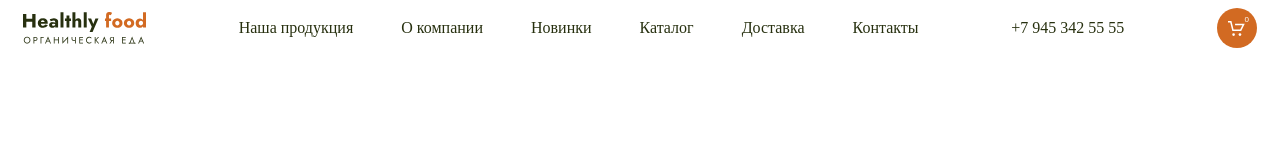
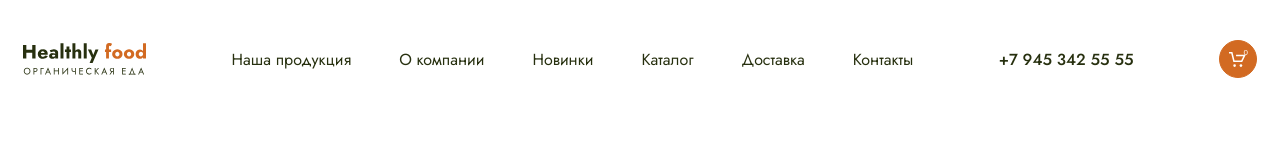
Before and after one commit to narinakara/Modele02-Shop, a website built with webpack: page src/index.html in a window 1280 px wide. Built offline with nearby package versions, Linux system fonts and the light colour scheme.

Commit message:
Add changes

```diff
--- a/src/styles/main.scss
+++ b/src/styles/main.scss
@@ -1,6 +1,21 @@
-$text: #27300f;
+@import url('https://fonts.googleapis.com/css2?family=Cormorant:ital,wght@0,700;1,700&family=Jost:wght@400;500&display=swap');
+
+
+$green: #27300f;
 $orange: #d26a22;
 $white:#fff;
+
+$font-jost:'Jost', sans-serif;
+$font-cormorant:'Cormorant', serif;
+
+html {
+    font-size: 10px;
+}
+
+body {
+    font-size: 1.6rem;
+    font-family: $font-jost;
+}
 
 .header {
     max-width: 1440px;
@@ -10,24 +25,26 @@ $white:#fff;
     display: flex;
     justify-content: space-between;
     align-items: center;
+    margin-top: 4rem;
     &__nav {
         display: flex;
         list-style-type: none;
         margin: 0;
         padding-left: 0;
-        gap: 48px;
+        gap: 4.8rem;
     }
     &__link {
-        font-size: 16px;
-        color: $text;
+        font-size: 1.6rem;
+        color: $green;
         text-decoration: none;
         &:hover {
             color: $orange;
         }
     }
     &__tel {
-        font-size: 16px;
-        color: $text;
+        font-size: 1.6rem;
+        color: $green;
+        font-weight: 500;
         text-decoration: none;
         &:hover {
             color: $orange;
@@ -35,23 +52,27 @@ $white:#fff;
     }
     &__cart {
         display: block;
-        width: 40px;
-        height: 40px;
+        width: 3.8rem;
+        height: 3.8rem;
         border-radius: 100%;
         background-color: $orange;
-        border-style: none;
+        border: 1px solid $orange;
         background-image: url(../images/cart-black.svg);
         background-repeat: no-repeat;
         background-position: center center;
-        background-size: 17px 15px;
+        background-size: 1.7rem 1.5rem;
         position: relative;
+        &:hover {
+            background-color: $green;
+            border: 1px solid $green;
+        }
     }
     &__counter {
-        font-size: 8px;
+        font-size: .8rem;
         color: $white;
         position: absolute;
-        right: 8px;
-        top: 7px;
+        right: .8rem;
+        top: .7rem;
     }
 }
 .logo {
@@ -59,6 +80,6 @@ $white:#fff;
     background-image: url(../images/logo\ \(1\).svg);
     background-repeat: no-repeat;
     background-size: cover;
-    width: 123px;
-    height: 32px;
+    width: 12.3rem;
+    height: 3.2rem;
 }
--- a/webpack.config.js
+++ b/webpack.config.js
@@ -7,7 +7,7 @@ const devServer = (isDev) => !isDev ? {} : {
     devServer: {
         open: true,
         hot:true,
-        port: 8082,
+        port: 8083,
     }
 };
 
```
Also changed, not shown: dist/styles/main.css.
